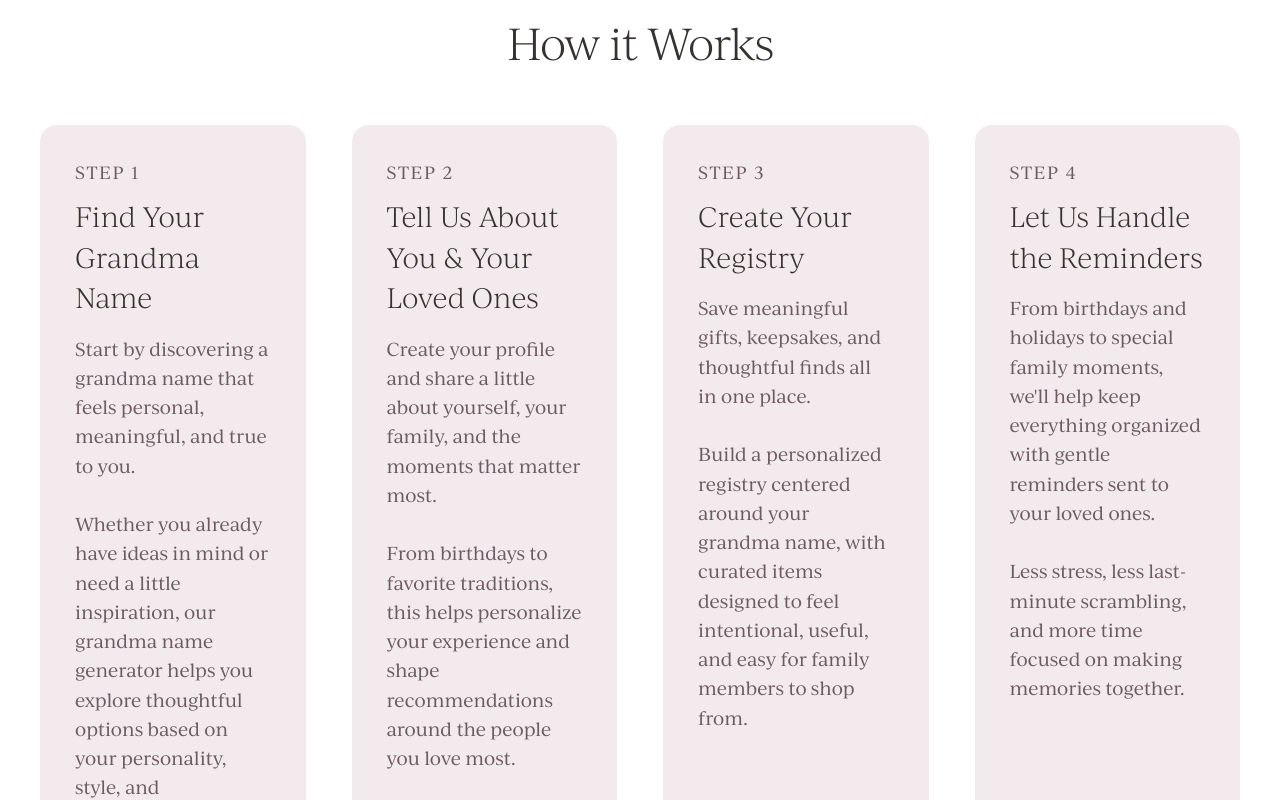
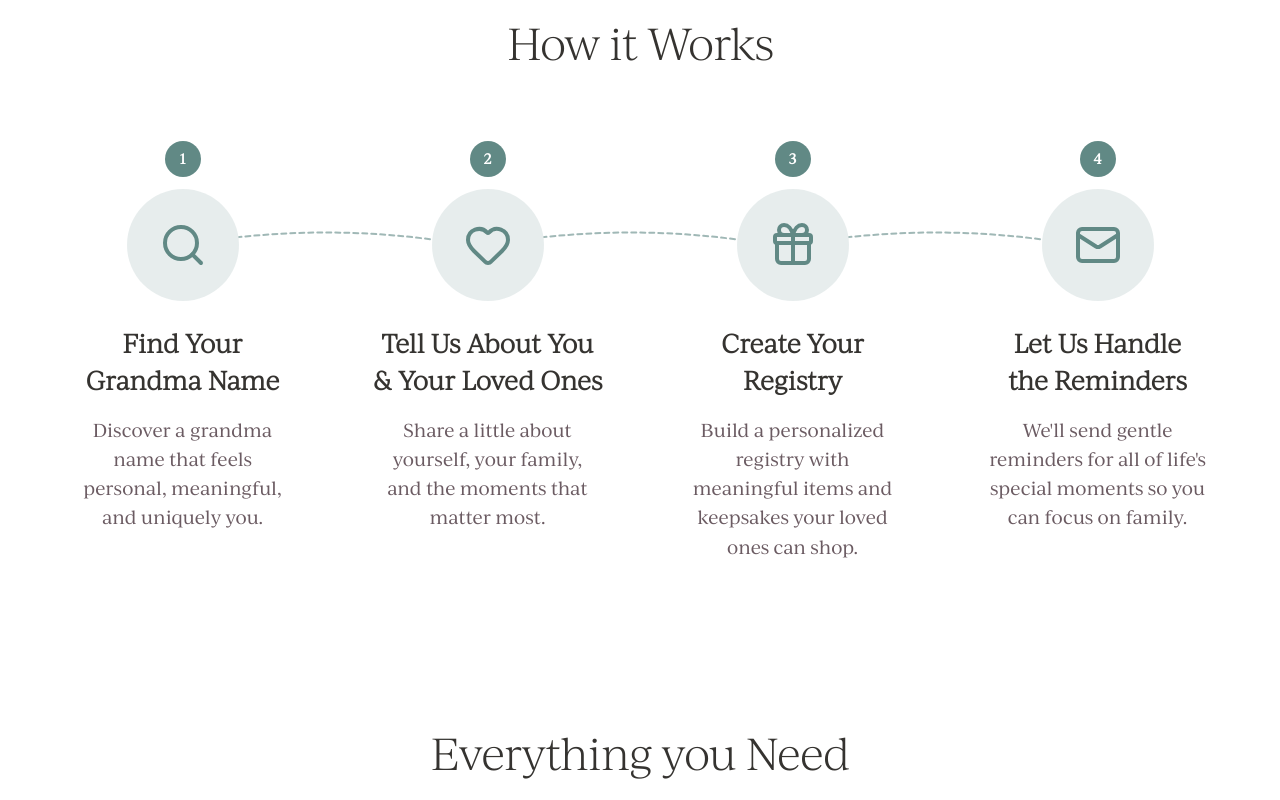
Before and after one commit to mad-banana-projects/my-grandma-name, a Next.js app: page / in a window 1280 px wide. Shown: the part 940-1740 px from the top of the page. Built offline with nearby package versions, Linux system fonts and the light colour scheme; no server answers.

Commit message:
updated how it works section (full revamp)

```diff
--- a/app/(public)/page.tsx
+++ b/app/(public)/page.tsx
@@ -1,6 +1,8 @@
 import { cookies } from 'next/headers'
 import Link from 'next/link'
 import Image from 'next/image'
+import { Search, Heart, Gift, Mail } from 'lucide-react'
+import type { LucideIcon } from 'lucide-react'
 import { buttonVariants } from '@/components/ui/button'
 import { cn } from '@/lib/utils'
 import { HeroGenerator } from '@/components/name-generator/hero-generator'
@@ -27,26 +29,30 @@ const GRANDMA_NAMES = [
   'Chica', 'Lovey', 'Coo-Coo', 'Candy Gram',
 ]
 
-const HOW_IT_WORKS = [
+const HOW_IT_WORKS: { step: string; titleLines: string[]; description: string; Icon: LucideIcon }[] = [
   {
     step: '1',
-    title: 'Find Your Grandma Name',
-    description: 'Start by discovering a grandma name that feels personal, meaningful, and true to you. Whether you already have ideas in mind or need a little inspiration, our grandma name generator helps you explore thoughtful options based on your personality, style, and preferences.',
+    titleLines: ['Find Your', 'Grandma Name'],
+    description: 'Discover a grandma name that feels personal, meaningful, and uniquely you.',
+    Icon: Search,
   },
   {
     step: '2',
-    title: 'Tell Us About You & Your Loved Ones',
-    description: 'Create your profile and share a little about yourself, your family, and the moments that matter most. From birthdays to favorite traditions, this helps personalize your experience and shape recommendations around the people you love most.',
+    titleLines: ['Tell Us About You', '& Your Loved Ones'],
+    description: 'Share a little about yourself, your family, and the moments that matter most.',
+    Icon: Heart,
   },
   {
     step: '3',
-    title: 'Create Your Registry',
-    description: 'Save meaningful gifts, keepsakes, and thoughtful finds all in one place. Build a personalized registry centered around your grandma name, with curated items designed to feel intentional, useful, and easy for family members to shop from.',
+    titleLines: ['Create Your', 'Registry'],
+    description: 'Build a personalized registry with meaningful items and keepsakes your loved ones can shop.',
+    Icon: Gift,
   },
   {
     step: '4',
-    title: 'Let Us Handle the Reminders',
-    description: "From birthdays and holidays to special family moments, we'll help keep everything organized with gentle reminders sent to your loved ones. Less stress, less last-minute scrambling, and more time focused on making memories together.",
+    titleLines: ['Let Us Handle', 'the Reminders'],
+    description: "We'll send gentle reminders for all of life's special moments so you can focus on family.",
+    Icon: Mail,
   },
 ]
 
@@ -166,27 +172,55 @@ export default async function LandingPage() {
       {/* How it works */}
       <section className="bg-white py-20">
         <div className="w-full px-10">
-          <h2 className="font-heading mb-12 text-center text-[43px] font-light tracking-tight">
+          <h2 className="font-heading mb-16 text-center text-[43px] font-light tracking-tight">
             How it Works
           </h2>
-          <div className="grid gap-[46px] sm:grid-cols-2 lg:grid-cols-4">
-            {HOW_IT_WORKS.map(({ step, title, description }) => {
-              const split = description.indexOf('. ')
-              const first = split !== -1 ? description.slice(0, split + 1) : description
-              const rest = split !== -1 ? description.slice(split + 2) : null
-              return (
-                <div key={step} className="space-y-3 rounded-xl bg-muted p-[35px]">
-                  <p className="text-[17px] font-medium uppercase tracking-widest text-muted-foreground">
-                    Step {step}
-                  </p>
-                  <h3 className="font-heading text-[27px] font-light">{title}</h3>
-                  <p className="text-[18px] leading-relaxed text-muted-foreground mt-4">
-                    {first}
-                    {rest && <><br /><br />{rest}</>}
-                  </p>
+          <div className="grid grid-cols-1 gap-5 sm:grid-cols-2 lg:grid-cols-4">
+            {HOW_IT_WORKS.map(({ step, titleLines, description, Icon }, index) => (
+              <div key={step} className="relative flex flex-col items-center text-center">
+                {/* Curved dotted connector — desktop only */}
+                {index < 3 && (
+                  <svg
+                    className="absolute left-1/2 w-full hidden lg:block overflow-visible"
+                    style={{ top: '89px' }}
+                    height="30"
+                    viewBox="0 0 100 30"
+                    preserveAspectRatio="none"
+                    fill="none"
+                    aria-hidden
+                  >
+                    <path
+                      d="M 0 15 Q 50 -10 100 15"
+                      stroke="#618985"
+                      strokeWidth="2"
+                      strokeDasharray="5 4"
+                      strokeLinecap="round"
+                      strokeOpacity="0.6"
+                      vectorEffect="non-scaling-stroke"
+                    />
+                  </svg>
+                )}
+                {/* Step number badge */}
+                <div className="relative z-10 mb-3 flex h-9 w-9 items-center justify-center rounded-full bg-[#618985] text-sm font-semibold text-white">
+                  {step}
                 </div>
-              )
-            })}
+                {/* Icon circle */}
+                <div className="relative z-10 flex h-28 w-28 items-center justify-center rounded-full">
+                  <div className="absolute inset-0 rounded-full bg-white" />
+                  <div className="absolute inset-0 rounded-full bg-[#618985]/15" />
+                  <Icon className="relative h-12 w-12 text-[#618985]" />
+                </div>
+                {/* Text */}
+                <div className="mt-6">
+                  <h3 className="font-heading text-[25px] font-bold">
+                    {titleLines.map((line, i) => (
+                      <span key={i}>{line}{i < titleLines.length - 1 && <br />}</span>
+                    ))}
+                  </h3>
+                  <p className="mx-auto mt-4 max-w-[220px] text-[18px] leading-relaxed text-muted-foreground">{description}</p>
+                </div>
+              </div>
+            ))}
           </div>
         </div>
       </section>
```
